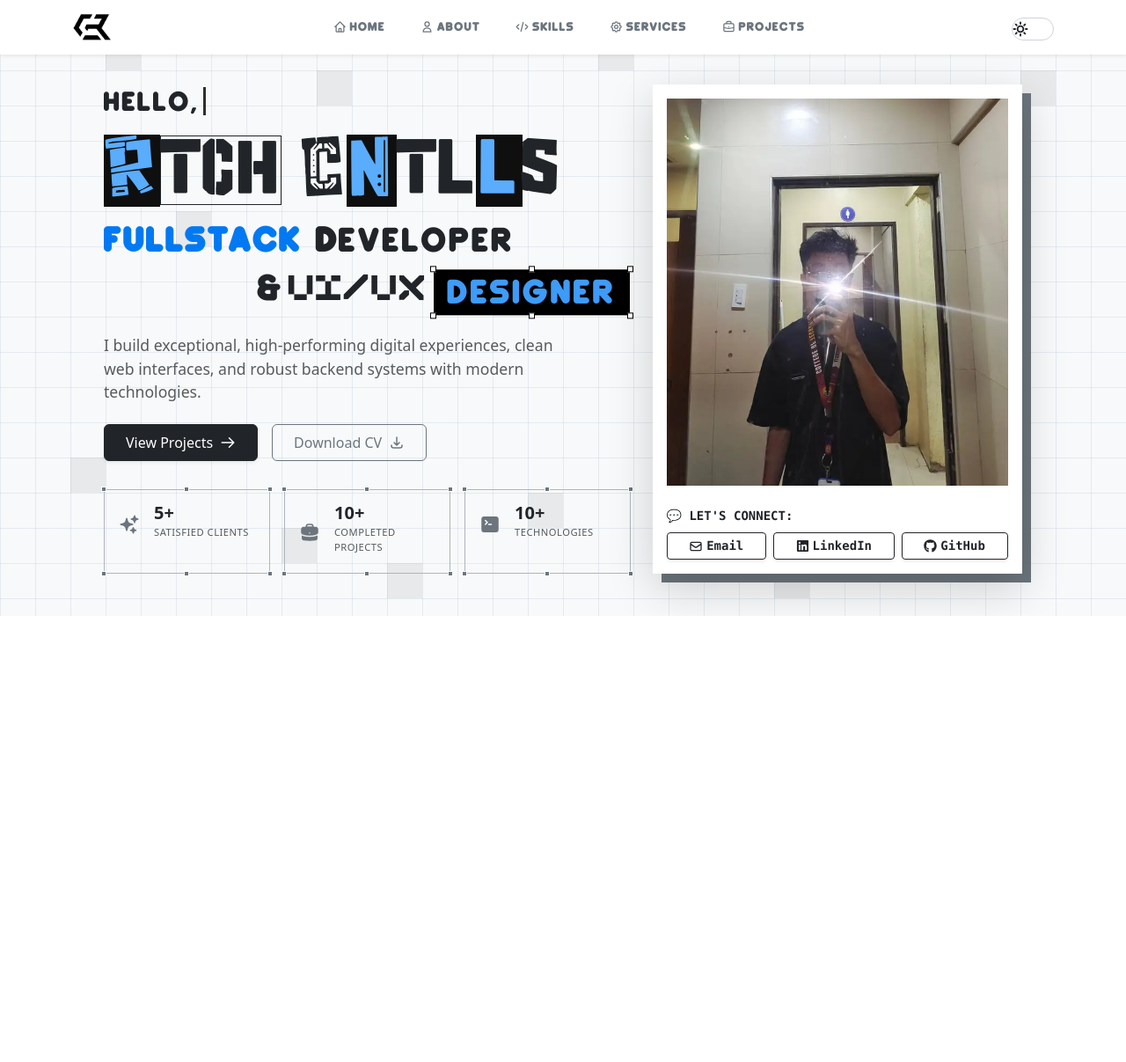
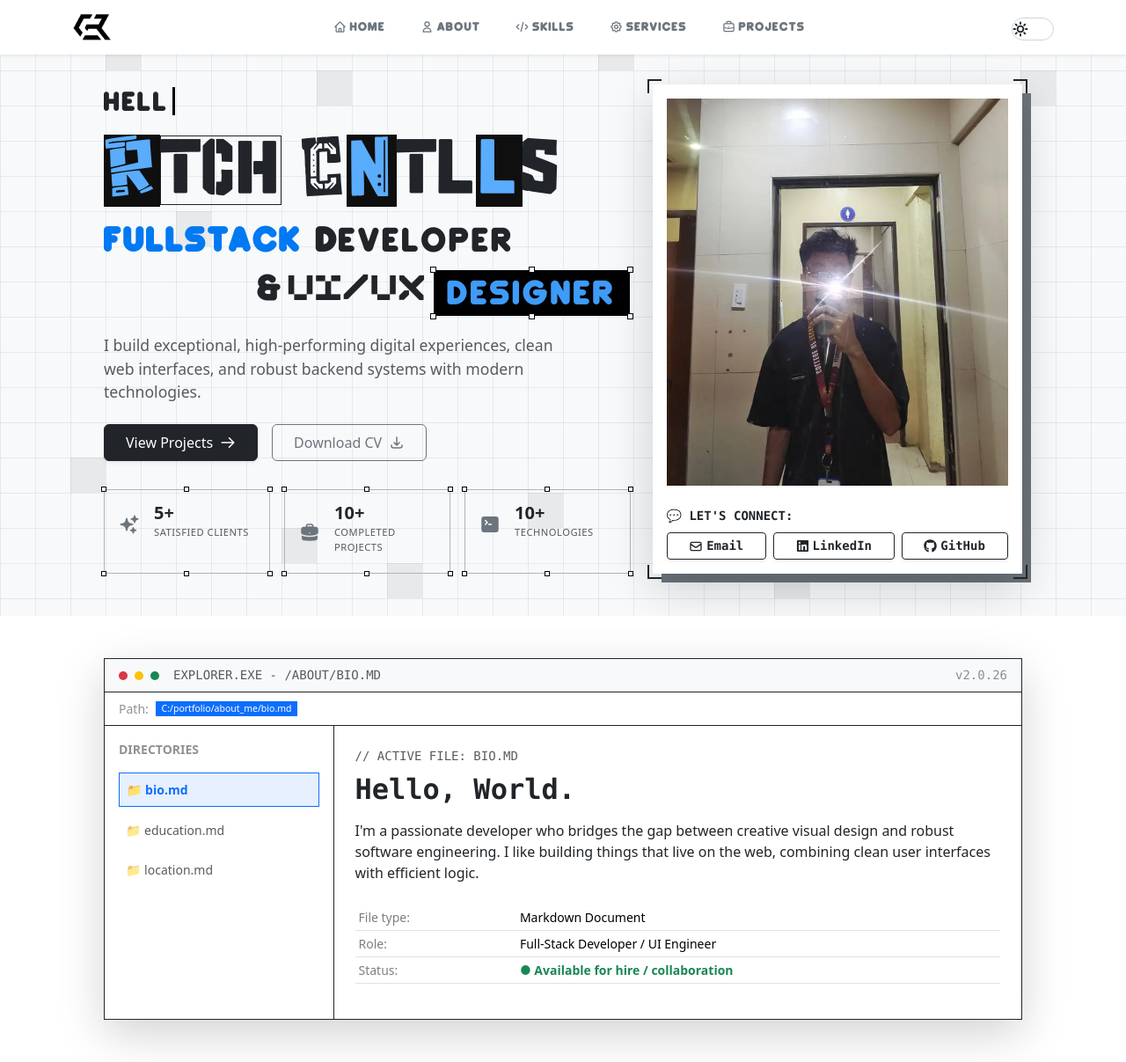
Before and after one commit to rtch-cntlls/Personal-Portfolio-v1.2, a React (Vite) app: page / in a window 1280 px wide. Shown: the whole page at 88% size. Before the commit the page ends 800 px from the top, so only its background shows below. Built offline with nearby package versions, Linux system fonts and the light colour scheme.

Commit message:
update about

```diff
--- a/src/App.jsx
+++ b/src/App.jsx
@@ -1,5 +1,6 @@
 import Nav from './components/layout/Navbar';
 import Hero from './sections/Hero';
+import About from './sections/About';
 
 function App() {
 
@@ -8,6 +9,7 @@ function App() {
       <div>
         <Nav />
         <Hero />
+        <About />
       </div>
     </>
   )
--- a/src/components/Hero-UI/Image.jsx
+++ b/src/components/Hero-UI/Image.jsx
@@ -6,6 +6,11 @@ export default function Image({ isDarkMode }) {
   return (
     <div className="col-lg-5 text-center mt-5 mt-lg-0">
       <div className="position-relative mx-auto img-container">
+
+        <div className={`position-absolute border-top border-start border-2 ${isDarkMode ? 'border-light' : 'border-dark'} z-3 camera-focus-tl`}></div>
+        <div className={`position-absolute border-top border-end border-2 ${isDarkMode ? 'border-light' : 'border-dark'} z-3 camera-focus-tr`}></div>
+        <div className={`position-absolute border-bottom border-start border-2 ${isDarkMode ? 'border-light' : 'border-dark'} z-3 camera-focus-bl`}></div>
+        <div className={`position-absolute border-bottom border-end border-2 ${isDarkMode ? 'border-light' : 'border-dark'} z-3 camera-focus-br`}></div>
 
         <div className={`img-panel ${isDarkMode ? 'bg-black border border-secondary border-opacity-50 text-light' : 'bg-white text-dark'} shadow-lg rounded-0 overflow-hidden p-3 position-relative`}>
 
--- a/src/main.jsx
+++ b/src/main.jsx
@@ -4,6 +4,7 @@ import 'bootstrap/dist/css/bootstrap.min.css';
 import App from './App.jsx';
 import './style/index.css';
 import './style/hero.css';
+import './style/about.css';
 
 createRoot(document.getElementById('root')).render(
   <StrictMode>
--- /dev/null
+++ b/src/sections/About.jsx
@@ -0,0 +1,119 @@
+import { useState } from 'react';
+
+export default function About({ isDarkMode }) {
+    const [activeFile, setActiveFile] = useState('bio');
+
+    return (
+        <section id="about" className="position-relative">
+            <div className="container py-5 px-3 px-lg-5 position-relative z-2">
+
+                <div className={`file-manager-window border shadow-lg ${isDarkMode ? 'bg-black border-secondary border-opacity-50 text-light' : 'bg-white border-dark text-dark'}`}>
+
+                    <div className={`window-header px-3 py-2 border-bottom d-flex align-items-center justify-content-between ${isDarkMode ? 'bg-dark border-secondary border-opacity-50' : 'bg-light border-dark'}`}>
+                        <div className="d-flex align-items-center gap-2">
+                            <span className="window-dot bg-danger rounded-circle d-inline-block window-dot-size"></span>
+                            <span className="window-dot bg-warning rounded-circle d-inline-block window-dot-size"></span>
+                            <span className="window-dot bg-success rounded-circle d-inline-block window-dot-size"></span>
+                            <span className="font-monospace small ms-2 text-uppercase opacity-75">explorer.exe - /about/{activeFile}.md</span>
+                        </div>
+                        <div className="font-monospace small opacity-50">v2.0.26</div>
+                    </div>
+
+                    <div className={`path-bar px-3 py-2 border-bottom font-monospace small d-flex align-items-center gap-2 ${isDarkMode ? 'border-secondary border-opacity-50 bg-black' : 'border-dark bg-white'}`}>
+                        <span className="opacity-50">Path:</span>
+                        <span className="badge bg-primary rounded-0 fw-normal">C:/portfolio/about_me/{activeFile}.md</span>
+                    </div>
+
+                    <div className="row g-0">
+
+                        <div className={`col-md-3 border-end p-3 font-monospace small ${isDarkMode ? 'border-secondary border-opacity-50' : 'border-dark'}`}>
+                            <div className="fw-bold text-uppercase opacity-50 mb-3">Directories</div>
+                            <ul className="list-unstyled d-flex flex-column gap-2 mb-0">
+                                <li
+                                    onClick={() => setActiveFile('bio')}
+                                    className={`p-2 cursor-pointer transition-all ${activeFile === 'bio' ? 'bg-primary bg-opacity-10 border border-primary text-primary fw-bold' : 'opacity-75 hover-opacity-100'}`}
+                                >
+                                    📁 bio.md
+                                </li>
+                                <li
+                                    onClick={() => setActiveFile('education')}
+                                    className={`p-2 cursor-pointer transition-all ${activeFile === 'education' ? 'bg-primary bg-opacity-10 border border-primary text-primary fw-bold' : 'opacity-75 hover-opacity-100'}`}
+                                >
+                                    📁 education.md
+                                </li>
+                                <li
+                                    onClick={() => setActiveFile('location')}
+                                    className={`p-2 cursor-pointer transition-all ${activeFile === 'location' ? 'bg-primary bg-opacity-10 border border-primary text-primary fw-bold' : 'opacity-75 hover-opacity-100'}`}
+                                >
+                                    📁 location.md
+                                </li>
+                            </ul>
+                        </div>
+
+                        <div className="col-md-9 p-4 about-content-area">
+                            {activeFile === 'bio' && (
+                                <>
+                                    <div className="font-monospace mb-2 text-uppercase small opacity-75">// Active File: bio.md</div>
+                                    <h2 className="font-monospace fw-bold mb-3">Hello, World.</h2>
+                                    <p className="lead fs-6 opacity-90 mb-4">
+                                        I'm a passionate developer who bridges the gap between creative visual design and robust software engineering.
+                                        I like building things that live on the web, combining clean user interfaces with efficient logic.
+                                    </p>
+                                    <div className="table-responsive">
+                                        <table className={`table table-sm font-monospace small ${isDarkMode ? 'table-dark text-light' : ''}`}>
+                                            <tbody>
+                                                <tr><td className="opacity-50 w-25">File type:</td><td>Markdown Document</td></tr>
+                                                <tr><td className="opacity-50">Role:</td><td>Full-Stack Developer / UI Engineer</td></tr>
+                                                <tr><td className="opacity-50">Status:</td><td><span className="text-success fw-bold">● Available for hire / collaboration</span></td></tr>
+                                            </tbody>
+                                        </table>
+                                    </div>
+                                </>
+                            )}
+
+                            {activeFile === 'education' && (
+                                <>
+                                    <div className="font-monospace mb-2 text-uppercase small opacity-75">// Active File: education.md</div>
+                                    <h2 className="font-monospace fw-bold mb-3">Academic Background.</h2>
+                                    <p className="lead fs-6 opacity-90 mb-4">
+                                        Continuously expanding technical foundations through formal studies and persistent self-driven engineering projects.
+                                    </p>
+                                    <div className="table-responsive">
+                                        <table className={`table table-sm font-monospace small ${isDarkMode ? 'table-dark text-light' : ''}`}>
+                                            <tbody>
+                                                <tr><td className="opacity-50 w-25">Degree:</td><td>Bachelor of Science in Information Technology</td></tr>
+                                                <tr><td className="opacity-50">Focus:</td><td>Software Development & Systems Architecture</td></tr>
+                                                <tr><td className="opacity-50">Status:</td><td>Graduate / Lifelong Learner</td></tr>
+                                            </tbody>
+                                        </table>
+                                    </div>
+                                </>
+                            )}
+
+                            {activeFile === 'location' && (
+                                <>
+                                    <div className="font-monospace mb-2 text-uppercase small opacity-75">// Active File: location.md</div>
+                                    <h2 className="font-monospace fw-bold mb-3">Geographic Node.</h2>
+                                    <p className="lead fs-6 opacity-90 mb-4">
+                                        Operating locally from a vibrant tech hub, with full availability for remote collaboration globally.
+                                    </p>
+                                    <div className="table-responsive">
+                                        <table className={`table table-sm font-monospace small ${isDarkMode ? 'table-dark text-light' : ''}`}>
+                                            <tbody>
+                                                <tr><td className="opacity-50 w-25">Base City:</td><td>Cebu City, Philippines</td></tr>
+                                                <tr><td className="opacity-50">Timezone:</td><td>Philippine Standard Time (UTC+8)</td></tr>
+                                                <tr><td className="opacity-50">Work Mode:</td><td>Remote / Hybrid / On-site</td></tr>
+                                            </tbody>
+                                        </table>
+                                    </div>
+                                </>
+                            )}
+                        </div>
+
+                    </div>
+                </div>
+
+            </div>
+        </section>
+    );
+}
--- /dev/null
+++ b/src/style/about.css
@@ -0,0 +1,13 @@
+
+.window-dot-size {
+    width: 10px;
+    height: 10px;
+}
+
+.about-content-area {
+    min-height: 330px;
+}
+
+.cursor-pointer {
+    cursor: pointer;
+}
--- a/src/style/hero.css
+++ b/src/style/hero.css
@@ -73,8 +73,8 @@
 .stat-handle {
     width: 6px;
     height: 6px;
-    background-color: #6c757d;
-    border: 1px solid #ffffff;
+    background-color: #ffffff;
+    border: 1px solid #000000;
 }
 
 @font-face {
@@ -204,3 +204,31 @@
     font-size: 0.7rem;
     letter-spacing: 0.5px;
 }
+
+.camera-focus-tl {
+    top: -6px;
+    left: -6px;
+    width: 16px;
+    height: 16px;
+}
+
+.camera-focus-tr {
+    top: -6px;
+    right: -6px;
+    width: 16px;
+    height: 16px;
+}
+
+.camera-focus-bl {
+    bottom: -6px;
+    left: -6px;
+    width: 16px;
+    height: 16px;
+}
+
+.camera-focus-br {
+    bottom: -6px;
+    right: -6px;
+    width: 16px;
+    height: 16px;
+}
```
